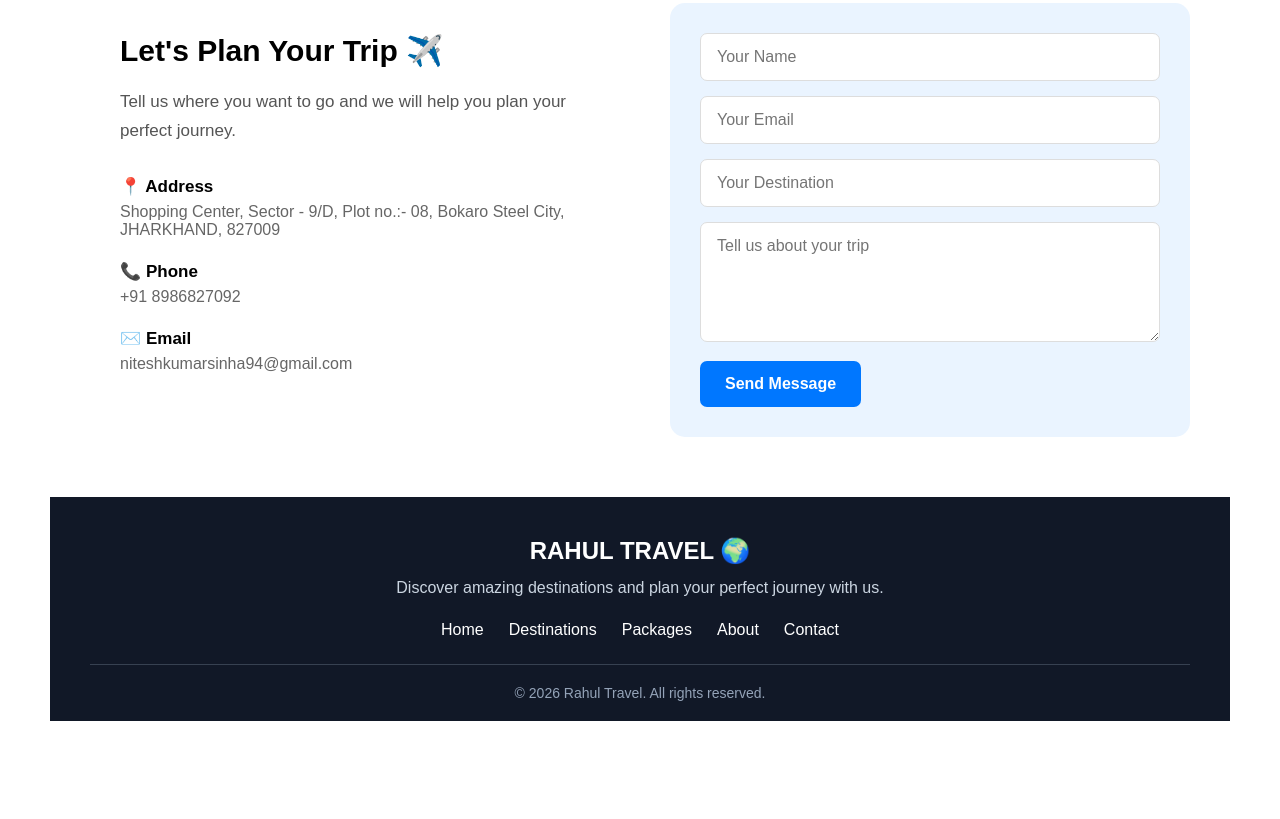
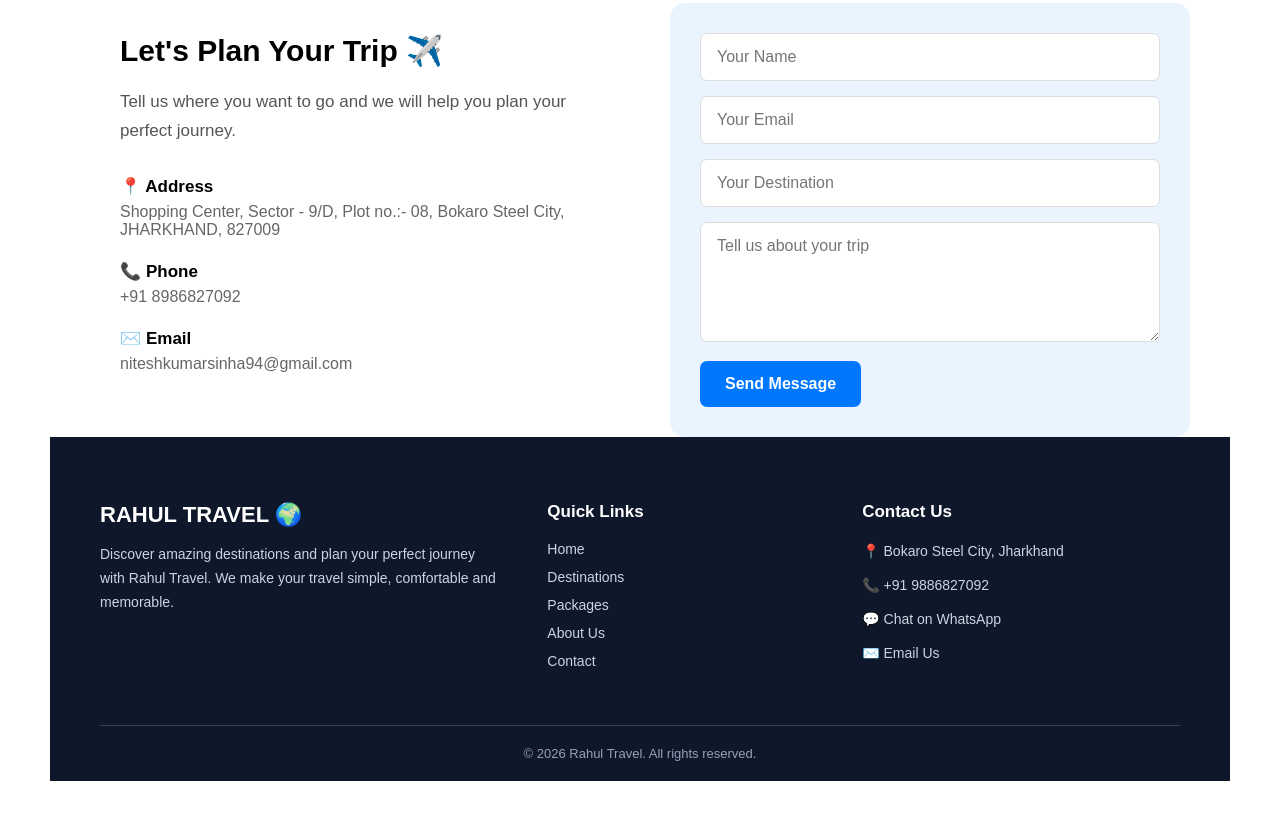
Before and after one commit to niteshkumarsinha94-netizen/rahul-travel, a website: page public/index.html in a window 1280 px wide. Shown: the part 4448-5267 px from the top of the page. Drawn offline with Linux system fonts and the light colour scheme; no server answers.

Commit message:
Add professional footer

```diff
--- a/public/index.html
+++ b/public/index.html
@@ -805,6 +805,111 @@
     .cta-btn {
         width: 100%;
         max-width: 280px;
+    }
+}
+/* =========================
+   PROFESSIONAL FOOTER
+========================= */
+
+.site-footer {
+    background: #0f172a;
+    color: #ffffff;
+    padding: 65px 50px 20px;
+}
+
+.footer-container {
+    max-width: 1100px;
+    margin: 0 auto;
+    display: grid;
+    grid-template-columns: 1.5fr 1fr 1.2fr;
+    gap: 50px;
+}
+
+.footer-column h3 {
+    font-size: 22px;
+    margin-bottom: 15px;
+}
+
+.footer-column h4 {
+    font-size: 17px;
+    margin-bottom: 18px;
+}
+
+.footer-column p {
+    color: #cbd5e1;
+    font-size: 14px;
+    line-height: 1.7;
+}
+
+.footer-links {
+    list-style: none;
+    padding: 0;
+    margin: 0;
+}
+
+.footer-links li {
+    margin-bottom: 10px;
+}
+
+.footer-links a {
+    color: #cbd5e1;
+    text-decoration: none;
+    font-size: 14px;
+    transition: color 0.3s ease;
+}
+
+.footer-links a:hover {
+    color: #ffffff;
+}
+
+.footer-contact p {
+    margin-bottom: 10px;
+}
+
+.footer-contact a {
+    color: #cbd5e1;
+    text-decoration: none;
+}
+
+.footer-contact a:hover {
+    color: #ffffff;
+}
+
+.footer-bottom {
+    max-width: 1100px;
+    margin: 45px auto 0;
+    padding-top: 20px;
+    border-top: 1px solid #334155;
+    text-align: center;
+}
+
+.footer-bottom p {
+    color: #94a3b8;
+    font-size: 13px;
+    margin: 0;
+}
+
+/* Footer Responsive */
+
+@media (max-width: 800px) {
+    .footer-container {
+        grid-template-columns: 1fr 1fr;
+        gap: 35px;
+    }
+}
+
+@media (max-width: 600px) {
+    .site-footer {
+        padding: 50px 25px 20px;
+    }
+
+    .footer-container {
+        grid-template-columns: 1fr;
+        gap: 30px;
+    }
+
+    .footer-bottom {
+        margin-top: 30px;
     }
 }
     </style>
@@ -2105,61 +2210,86 @@ document.getElementById("destinationSearch").addEventListener("keydown", functio
 });
 </script>
 
-<footer style="
-    background: #111827;
-    color: white;
-    padding: 40px 20px 20px;
-    text-align: center;
-    margin-top: 60px;
-">
-    <div style="
-        max-width: 1100px;
-        margin: auto;
-    ">
-        <h2 style="
-            margin: 0 0 10px;
-            font-size: 24px;
-        ">
-            RAHUL TRAVEL 🌍
-        </h2>
-
-        <p style="
-            margin: 0 auto 20px;
-            color: #cbd5e1;
-            max-width: 600px;
-            line-height: 1.6;
-        ">
-            Discover amazing destinations and plan your perfect journey with us.
-        </p>
-
-        <div style="
-            display: flex;
-            justify-content: center;
-            gap: 25px;
-            flex-wrap: wrap;
-            margin-bottom: 25px;
-        ">
-            <a href="#home" style="color: white; text-decoration: none;">Home</a>
-            <a href="#destinations" style="color: white; text-decoration: none;">Destinations</a>
-            <a href="#packages" style="color: white; text-decoration: none;">Packages</a>
-            <a href="#about" style="color: white; text-decoration: none;">About</a>
-            <a href="#contact" style="color: white; text-decoration: none;">Contact</a>
-        </div>
-
-        <hr style="
-            border: none;
-            border-top: 1px solid #374151;
-            margin: 0 0 20px;
-        ">
-
-        <p style="
-            margin: 0;
-            color: #94a3b8;
-            font-size: 14px;
-        ">
+<!-- PROFESSIONAL FOOTER -->
+<footer class="site-footer">
+
+    <div class="footer-container">
+
+        <!-- Brand -->
+        <div class="footer-column">
+
+            <h3>RAHUL TRAVEL 🌍</h3>
+
+            <p>
+                Discover amazing destinations and plan your perfect
+                journey with Rahul Travel. We make your travel simple,
+                comfortable and memorable.
+            </p>
+
+        </div>
+
+
+        <!-- Quick Links -->
+        <div class="footer-column">
+
+            <h4>Quick Links</h4>
+
+            <ul class="footer-links">
+                <li><a href="#home">Home</a></li>
+                <li><a href="#destinations">Destinations</a></li>
+                <li><a href="#packages">Packages</a></li>
+                <li><a href="#about">About Us</a></li>
+                <li><a href="#contact">Contact</a></li>
+            </ul>
+
+        </div>
+
+
+        <!-- Contact -->
+        <div class="footer-column footer-contact">
+
+            <h4>Contact Us</h4>
+
+            <p>📍 Bokaro Steel City, Jharkhand</p>
+
+            <p>
+                📞
+                <a href="tel:+919886827092">
+                    +91 9886827092
+                </a>
+            </p>
+
+            <p>
+                💬
+                <a
+                    href="https://wa.me/919886827092?text=Hello%20Rahul%20Travel,%20I%20want%20to%20plan%20a%20trip."
+                    target="_blank"
+                >
+                    Chat on WhatsApp
+                </a>
+            </p>
+
+            <p>
+                ✉️
+                <a href="mailto:niteshkumar sinha94@gmail.com">
+                    Email Us
+                </a>
+            </p>
+
+        </div>
+
+    </div>
+
+
+    <!-- Copyright -->
+    <div class="footer-bottom">
+
+        <p>
             © 2026 Rahul Travel. All rights reserved.
         </p>
+
     </div>
+
 </footer>
 </body>
 </html>
```
